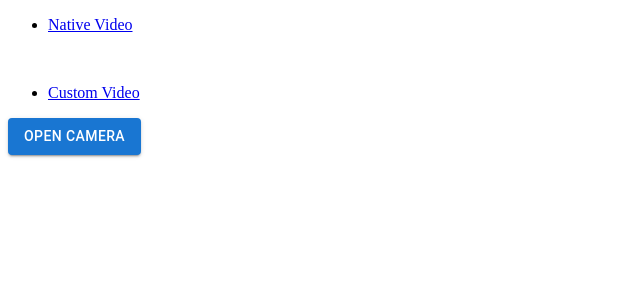
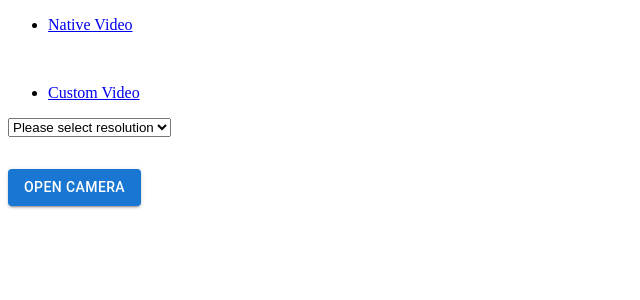
Before and after one commit to shaikSalmankhursheed/react-poc-testbed, a React (Vite) app: page /VideoRecorderCustom in a window 1280 px wide. Shown: the top 300 px of the page, without its empty margins (0-640 px from the left). Built offline with nearby package versions, Linux system fonts and the light colour scheme.

Commit message:
added resoltuion selector

```diff
--- a/src/components/VideoRecorderCustom.tsx
+++ b/src/components/VideoRecorderCustom.tsx
@@ -30,7 +30,10 @@ const VideoRecorderCustom: React.FC = () => {
   const [isPaused, setIsPaused] = useState<boolean>(false); // Track pause/resume state
   const [isPhotoMode, setIsPhotoMode] = useState<boolean>(false); // Toggle between video and photo mode
   const [photoURL, setPhotoURL] = useState<string | null>(null); // Store the captured photo
-
+  const [videoSize, setVideoSize] = useState<number | null>(null); // Store video size
+  const [videoDuration, setVideoDuration] = useState<number | null>(null); // Store video duration
+  const [resolution, setResolution] = useState<string | null>(null); // Store the selected resolution
+  console.log(resolution);
   const startCamera = async (facingMode: "user" | "environment") => {
     if (streamRef.current) {
       streamRef.current.getTracks().forEach((track) => track.stop());
@@ -38,7 +41,13 @@ const VideoRecorderCustom: React.FC = () => {
 
     try {
       const stream = await navigator.mediaDevices.getUserMedia({
-        video: { facingMode: { exact: facingMode } },
+        video: {
+          facingMode: { exact: facingMode },
+          width: { ideal: resolution ? parseInt(resolution) : undefined }, // Use the selected resolution
+          height: {
+            ideal: resolution ? (parseInt(resolution) * 9) / 16 : undefined,
+          }, // Maintain aspect ratio
+        },
         audio: true, // Ensure audio is captured
       });
 
@@ -55,6 +64,10 @@ const VideoRecorderCustom: React.FC = () => {
         startCamera("user");
       }
     }
+  };
+
+  const sizeInMB = (size: number | null) => {
+    return size ? `${(size / (1024 * 1024)).toFixed(2)}MB` : "0.00MB";
   };
 
   useEffect(() => {
@@ -91,6 +104,7 @@ const VideoRecorderCustom: React.FC = () => {
         const blob = new Blob(chunksRef.current, { type: "video/mp4" });
         const videoURL = URL.createObjectURL(blob);
         setVideoURL(videoURL);
+        setVideoSize(blob.size); // Set the size of the recorded video
       };
 
       mediaRecorder.start();
@@ -106,6 +120,7 @@ const VideoRecorderCustom: React.FC = () => {
             setTimeout(() => {
               handleClose();
             }, 150);
+            setVideoDuration(prevCountdown);
             return 0;
           }
         });
@@ -117,7 +132,7 @@ const VideoRecorderCustom: React.FC = () => {
     if (mediaRecorderRef.current) {
       mediaRecorderRef.current.stop();
       setRecording(false);
-
+      setVideoDuration(countdown);
       clearCountdownInterval();
       // clearTimeout(timeoutRef.current!);
 
@@ -161,6 +176,10 @@ const VideoRecorderCustom: React.FC = () => {
   };
 
   const handleOpen = () => {
+    if ((resolution ?? "").length < 2) {
+      alert("Please select resolution");
+      return;
+    }
     setOpen(true);
     startCamera("user");
   };
@@ -210,6 +229,21 @@ const VideoRecorderCustom: React.FC = () => {
 
   return (
     <div>
+      {/* Resolution Dropdown */}
+      <Box sx={{ marginBottom: "2rem" }}>
+        <select
+          value={resolution || ""}
+          onChange={(e) => setResolution(e.target.value)}
+          style={{}}
+        >
+          <option value="" disabled>
+            Please select resolution
+          </option>
+          <option value="480">480p</option>
+          <option value="720">720p</option>
+          <option value="1080">1080p</option>
+        </select>
+      </Box>
       <Button variant="contained" onClick={handleOpen}>
         Open Camera
       </Button>
@@ -509,10 +543,20 @@ const VideoRecorderCustom: React.FC = () => {
       )}
 
       {videoURL && (
-        <Box sx={{ marginTop: "1rem" }}>
+        <Box
+          sx={{ marginTop: "1rem", display: "flex", flexDirection: "column" }}
+        >
           <video controls style={{ width: "100%", maxWidth: "300px" }}>
             <source src={videoURL} type="video/mp4" />
           </video>
+          <Box>
+            <span style={{ fontWeight: "700" }}>Duration:</span>{" "}
+            {countDownInSeconds - (videoDuration ?? 0)}seconds
+          </Box>
+          <Box>
+            <span style={{ fontWeight: "700" }}> Size: </span>
+            {sizeInMB(videoSize)}
+          </Box>
         </Box>
       )}
 
```
